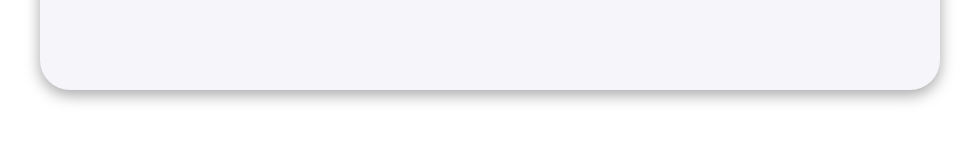
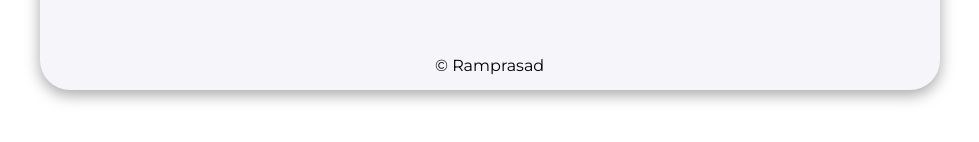
Before and after one commit to Ramprasadmanna/Rock-Paper-Scissor, a plain HTML site: page index.html in a window 1280 px wide. Shown: the part 588-730 px from the top of the page, without its empty margins (150-1129 px from the left). Drawn offline with Linux system fonts and the light colour scheme.

Commit message:
copyright Updated

```diff
--- a/index.html
+++ b/index.html
@@ -71,8 +71,8 @@
             <h2 id="winner-name"></h2>
             <button class="btn restart-btn" id="restart-btn">Restart</button>
         </div>
-        <!-- <p class="copyright"><a href="https://ramprasadmanna.github.io/Mock-Portfolio/" target="_blank">© Ramprasad</a>
-        </p> -->
+        <p class="copyright"><a href="https://ramprasadmanna.github.io/Mock-Portfolio/" target="_blank">© Ramprasad</a>
+        </p>
     </div>
 
 
```
